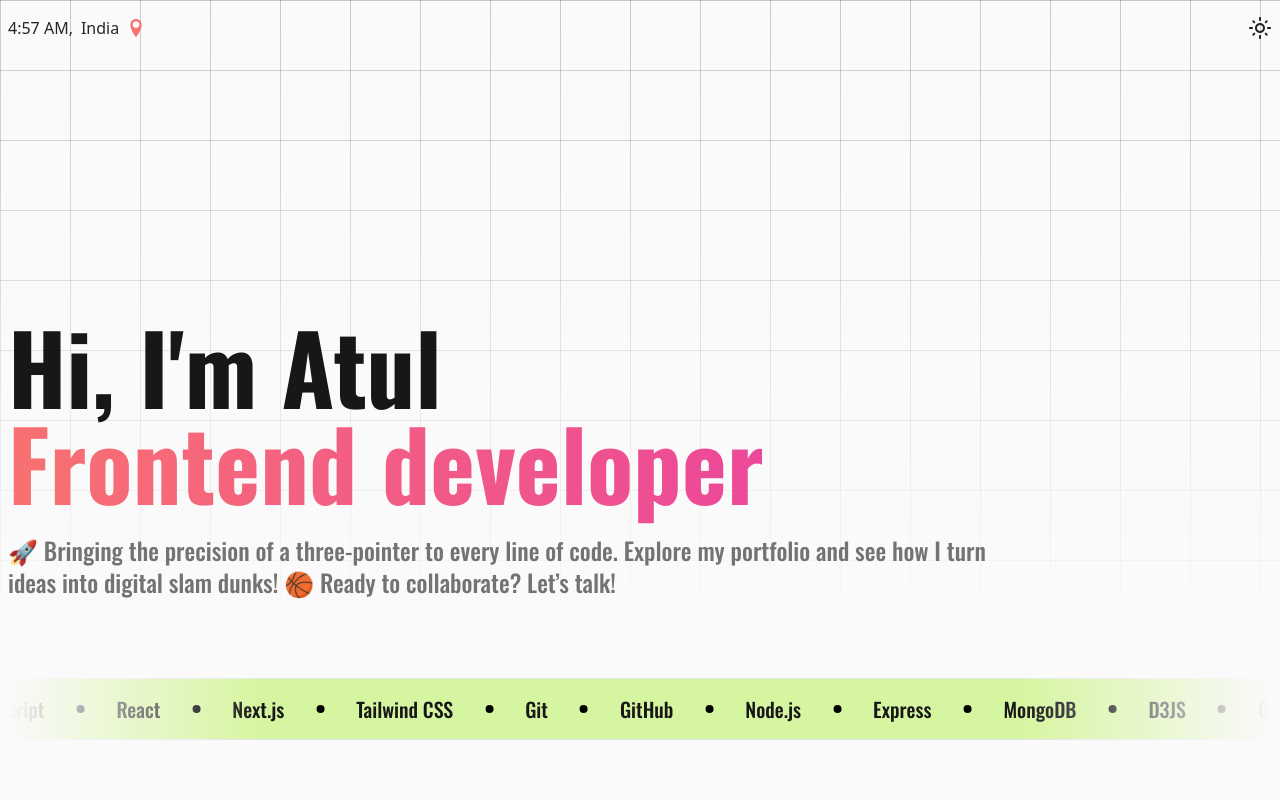
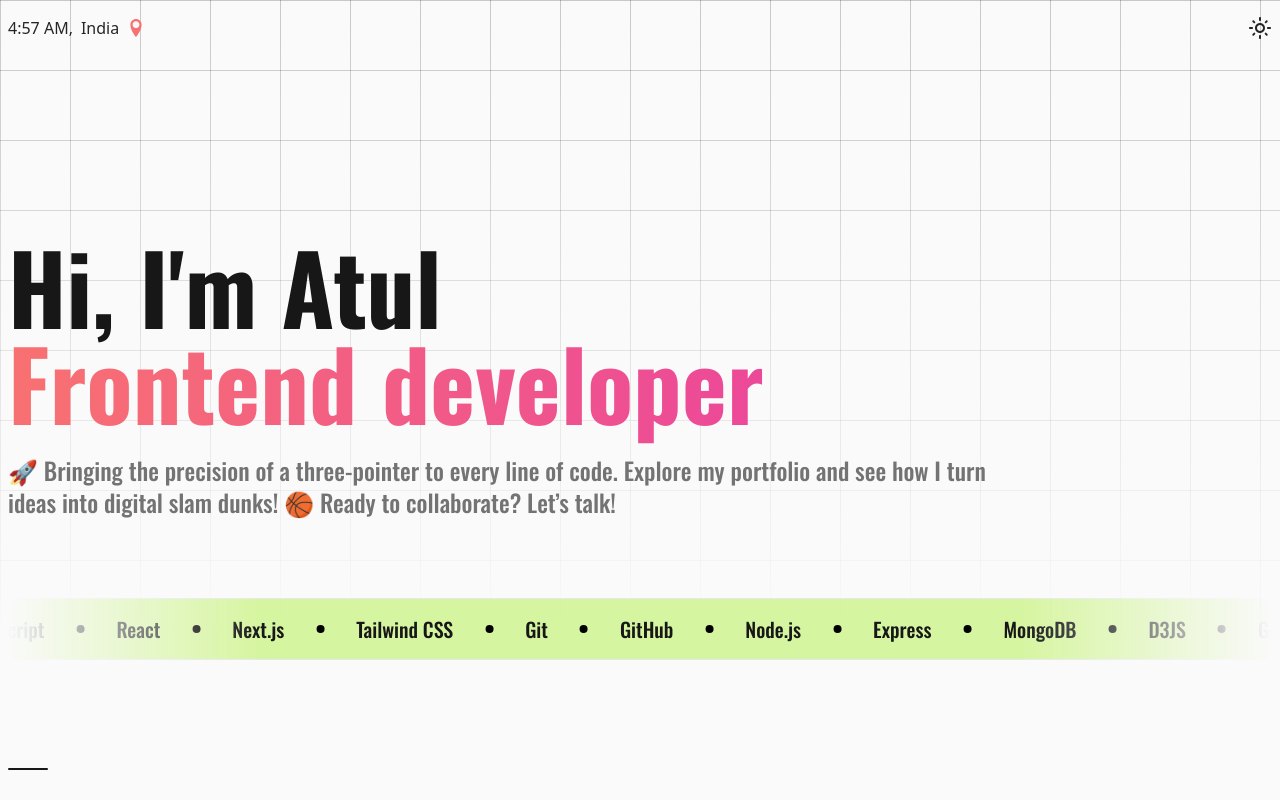
Before and after one commit to atulsmania/portfolio, a React (Vite) app: page / in a window 1280 px wide. Shown: the top 800 px of the page. Built offline with nearby package versions, Linux system fonts and the light colour scheme.

Commit message:
fix: animate fix

```diff
--- a/src/containers/Intro.tsx
+++ b/src/containers/Intro.tsx
@@ -23,7 +23,7 @@ const Intro = () => {
     <Section
       id="intro"
       separator={false}
-      className="!min-h-[calc(100svh-100px)] pb-4 justify-end"
+      className="!min-h-[calc(100svh-180px)] pb-4 justify-end"
     >
       <motion.div
         variants={variants}
```
